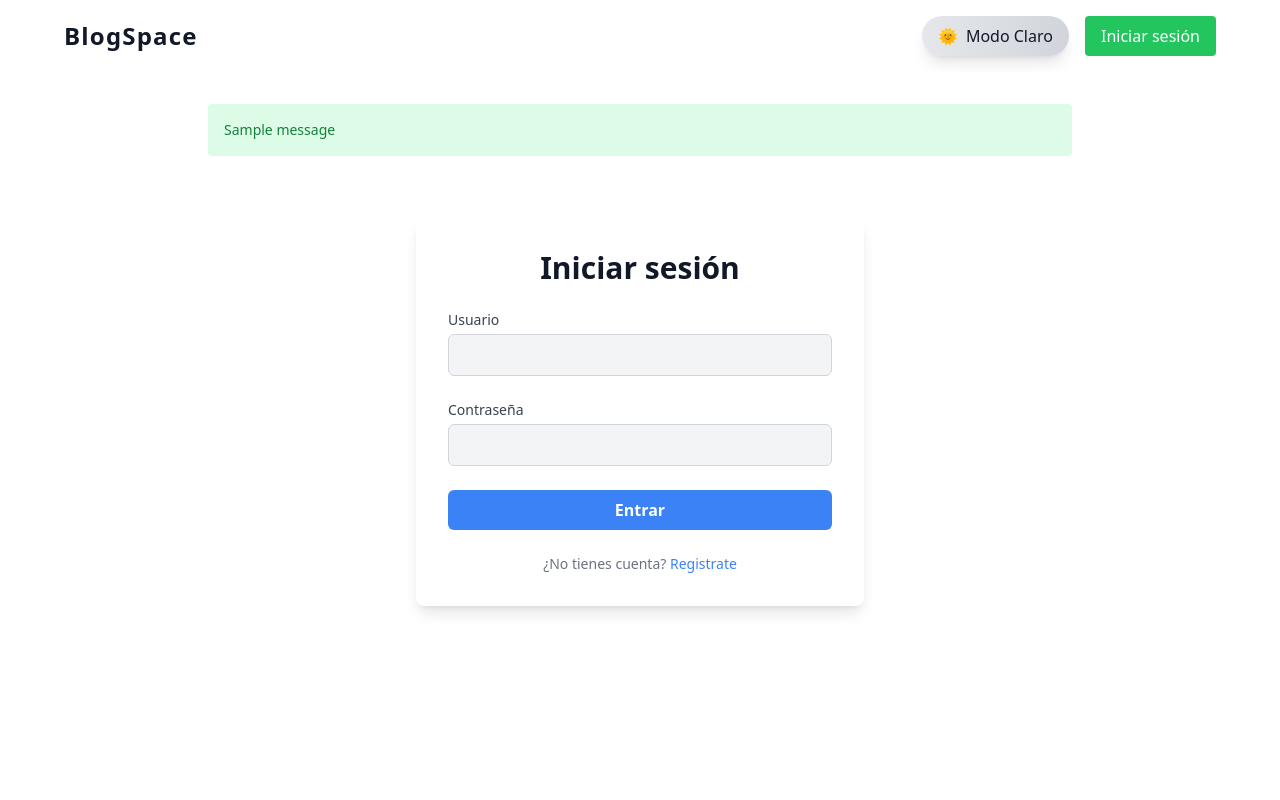
After one commit to AnaGabrielaDiaz/blogproject, a Django app: page /login/ in a window 1280 px wide. The commit adds this page. Run offline with Django 5.2, Linux system fonts and the light colour scheme; tables that the repository leaves empty hold one stand-in row (values such as "Sample post"); one stand-in notice (Sample message) is shown; some libraries are stand-ins or nearby versions.

Commit message:
Login, Register

```diff
--- a/blogapp/templates/blogapp/base.html
+++ b/blogapp/templates/blogapp/base.html
@@ -1,5 +1,6 @@
 <!DOCTYPE html>
 <html lang="en">
+
   <head>
     <meta charset="UTF-8">
     <meta name="viewport" content="width=device-width, initial-scale=1.0">
@@ -46,6 +47,7 @@
       }
     </style>
   </head>
+
   <body id="body" class="flex flex-col min-h-screen bg-white dark:bg-black text-gray-900 dark:text-white font-sans transition-all duration-700 ease-in-out">
     <nav class="bg-white dark:bg-gradient-to-r dark:from-gray-900 dark:to-gray-700 shadow-md py-4 px-6 transition-colors">
       <div class="max-w-6xl mx-auto flex justify-between items-center">
@@ -57,6 +59,14 @@
           </button>
           {% if user.is_authenticated %}
             <a href="{% url 'blogapp:add_blog' %}" class="bg-blue-500 hover:bg-blue-600 text-white dark:bg-blue-600 dark:hover:bg-blue-700 dark:text-white font-medium py-2 px-4 rounded transition-all duration-500 ease-in-out">New Blog</a>
+            <form action="{% url 'logout' %}" method="post">
+              {% csrf_token %}
+              <button type="submit" class="text-sm bg-red-500 hover:bg-red-600 text-white px-4 py-2 rounded transition-all">
+                Cerrar sesión
+              </button>
+            </form>
+          {% else %}
+            <a href="{% url 'login' %}" class="bg-green-500 hover:bg-green-600 text-white font-medium py-2 px-4 rounded transition-all duration-500 ease-in-out">Iniciar sesión</a>
           {% endif %}
         </div>
       </div>
@@ -107,4 +117,5 @@
 
     </script>
   </body>
+
 </html>
--- /dev/null
+++ b/blogapp/templates/blogapp/registration/login.html
@@ -0,0 +1,51 @@
+{% extends "base.html" %}
+
+{% block content %}
+{% if messages %}
+  <div class="mb-4">
+    {% for message in messages %}
+      <div class="p-4 rounded text-sm font-medium
+                  {% if message.tags == 'error' %}
+                    bg-red-100 text-red-700 dark:bg-red-800 dark:text-white
+                  {% elif message.tags == 'success' %}
+                    bg-green-100 text-green-700 dark:bg-green-800 dark:text-white
+                  {% else %}
+                    bg-gray-100 text-gray-800 dark:bg-gray-700 dark:text-white
+                  {% endif %}">
+        {{ message }}
+      </div>
+    {% endfor %}
+  </div>
+{% endif %}
+<div class="flex justify-center items-center min-h-[60vh]">
+  <div class="w-full max-w-md bg-white dark:bg-gray-800 rounded-lg shadow-lg p-8 transition-all duration-500">
+    <h2 class="text-3xl font-semibold text-center mb-6 text-gray-900 dark:text-white">Iniciar sesión</h2>
+
+    <form method="post" class="space-y-6">
+      {% csrf_token %}
+
+      <div>
+        <label for="username" class="block text-sm font-medium text-gray-700 dark:text-gray-300">Usuario</label>
+        <input type="text" name="username" id="username" required
+               class="mt-1 block w-full px-4 py-2 bg-gray-100 dark:bg-gray-700 border border-gray-300 dark:border-gray-600 rounded-md text-gray-900 dark:text-white focus:outline-none focus:ring-2 focus:ring-blue-400 transition-all" />
+      </div>
+
+      <div>
+        <label for="password" class="block text-sm font-medium text-gray-700 dark:text-gray-300">Contraseña</label>
+        <input type="password" name="password" id="password" required
+               class="mt-1 block w-full px-4 py-2 bg-gray-100 dark:bg-gray-700 border border-gray-300 dark:border-gray-600 rounded-md text-gray-900 dark:text-white focus:outline-none focus:ring-2 focus:ring-blue-400 transition-all" />
+      </div>
+
+      <div class="flex items-center justify-between">
+        <button type="submit" class="w-full bg-blue-500 hover:bg-blue-600 text-white font-semibold py-2 px-4 rounded-md transition-all">
+          Entrar
+        </button>
+      </div>
+    </form>
+
+    <p class="text-center mt-6 text-sm text-gray-500 dark:text-gray-400">
+      ¿No tienes cuenta? <a href="{% url 'blogapp:register' %}" class="text-blue-500 hover:text-blue-400">Registrate</a>
+    </p>
+  </div>
+</div>
+{% endblock %}
--- a/blogapp/urls.py
+++ b/blogapp/urls.py
@@ -1,5 +1,6 @@
 from django.urls import path
-from .views import BlogListView, BlogDetailView, ReviewCreateView, CommentCreateView, BlogCreateView
+from .views import BlogListView, BlogDetailView, ReviewCreateView, CommentCreateView, BlogCreateView, CustomLoginView
+from . import views
 
 app_name = 'blogapp'
 
@@ -10,4 +11,6 @@ urlpatterns = [
     path('blog/<int:pk>/', BlogDetailView.as_view(), name='blog_detail'),
     path('blog/<int:pk>/review/', ReviewCreateView.as_view(), name='add_review'),
     path('blog/<int:blog_pk>/review/<int:review_pk>/comment/', CommentCreateView.as_view(), name='add_comment'),
+    path("register/", views.register, name="register"),
+    path('login/', CustomLoginView.as_view(), name='login'),
 ]
--- a/blogapp/views.py
+++ b/blogapp/views.py
@@ -2,6 +2,32 @@ from django.views.generic import ListView, DetailView, CreateView
 from django.urls import reverse_lazy
 from .models import Blog, Review, Comment
 from django.contrib.auth.mixins import LoginRequiredMixin
+from django.contrib.auth.forms import UserCreationForm
+from django.shortcuts import render, redirect
+from django.contrib.auth import login
+from django.contrib.auth.views import LoginView
+from django.contrib import messages
+
+
+# Registrar usuario
+def register(request):
+    if request.method == "POST":
+        form = UserCreationForm(request.POST)
+        if form.is_valid():
+            user = form.save()
+            login(request, user)
+            return redirect("blogapp:blog_list")
+    else:
+        form = UserCreationForm()
+    return render(request, "registration/register.html", {"form": form})
+
+# Mensaje de credenciales incorrectas
+class CustomLoginView(LoginView):
+    template_name = 'registration/login.html'
+
+    def form_invalid(self, form):
+        messages.error(self.request, "Usuario o contraseña incorrectos.")
+        return super().form_invalid(form)
 
 class BlogListView(ListView):
     model = Blog
--- a/blogproject/settings.py
+++ b/blogproject/settings.py
@@ -123,3 +123,6 @@
 # https://docs.djangoproject.com/en/5.1/ref/settings/#default-auto-field
 
 DEFAULT_AUTO_FIELD = 'django.db.models.BigAutoField'
+
+LOGOUT_REDIRECT_URL = '/'
+LOGIN_REDIRECT_URL = '/'
--- a/blogproject/urls.py
+++ b/blogproject/urls.py
@@ -16,8 +16,12 @@ Including another URLconf
 """
 from django.contrib import admin
 from django.urls import path, include
+from django.contrib.auth import views as auth_views
+
 
 urlpatterns = [
     path('admin/', admin.site.urls),
     path('', include('blogapp.urls')),  # Conecta las URLs de blogapp
+    path('login/', auth_views.LoginView.as_view(template_name='registration/login.html'), name='login'),
+    path('logout/', auth_views.LogoutView.as_view(), name='logout'),
 ]
```
Also changed, not shown: blogapp/templates/blogapp/registration/register.html (added, +36 -0 lines). Lines whose indentation alone changed are shown as unchanged.
